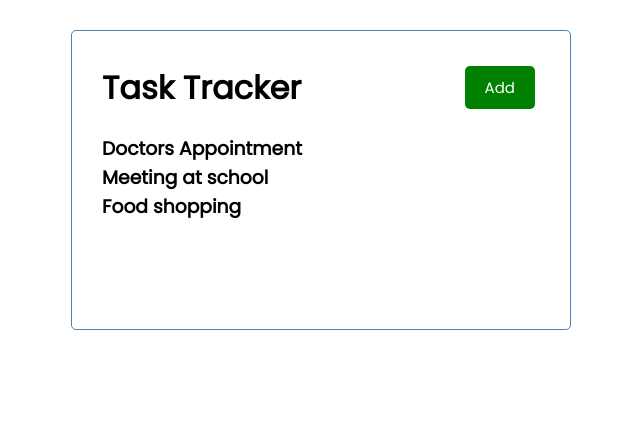
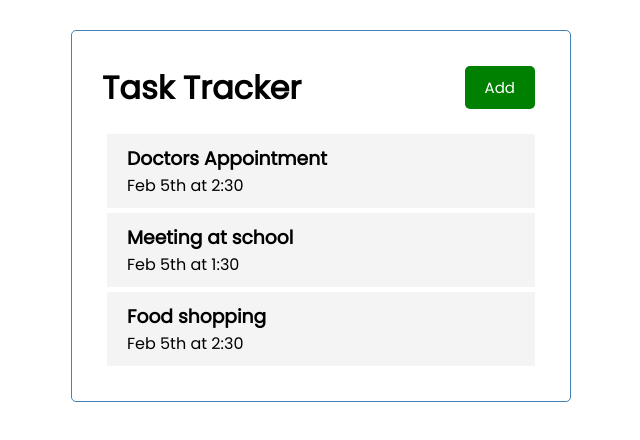
Before and after one commit to LindaMangena/React-Task-Tracker, a React (Create React App) app in the folder task-tracker/: page / in a window 1280 px wide. Shown: the top 440 px of the page, without its empty margins (319-959 px from the left). Built offline with nearby package versions, Linux system fonts and the light colour scheme.

Commit message:
installed react icons

```diff
--- a/task-tracker/package.json
+++ b/task-tracker/package.json
@@ -8,6 +8,7 @@
     "@testing-library/user-event": "^12.1.10",
     "react": "^17.0.2",
     "react-dom": "^17.0.2",
+    "react-icons": "^4.2.0",
     "react-scripts": "4.0.3",
     "web-vitals": "^1.0.1"
   },
--- a/task-tracker/src/components/Task.js
+++ b/task-tracker/src/components/Task.js
@@ -1,6 +1,8 @@
-const Task = () => {
+const Task = ({task}) => {
     return (
-        <div>
+        <div className='task'>
+        <h3>{task.text}</h3>
+        <p>{task.day}</p>
 
         </div>
     )
--- a/task-tracker/src/components/Tasks.js
+++ b/task-tracker/src/components/Tasks.js
@@ -1,8 +1,11 @@
+
+import Task from './Task';
+
 const Tasks = ({tasks}) => {
     return (
         <>
             {tasks.map((task) =>
-                (<h3 key={task.id}>{task.text}</h3>))}
+                (<Task key={task.id} task={task}/>))}
 
         </>
     )
```
Also changed, not shown: 1 other file (tests, documents, lock files or other folders).
